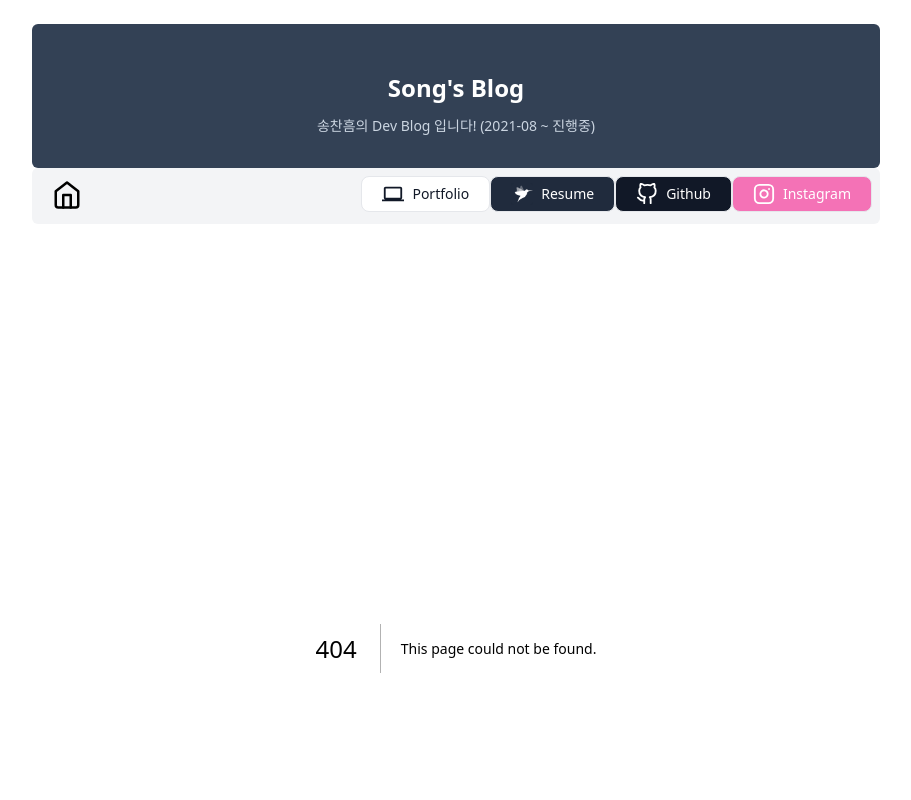
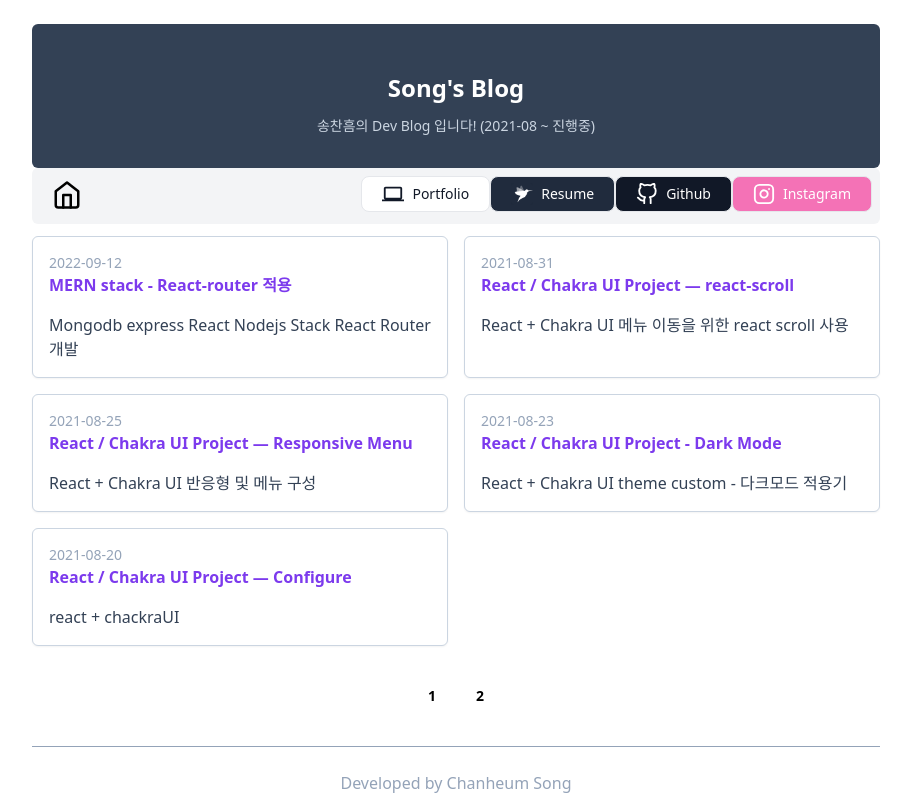
Before and after one commit to Songchanheum/songsblog, a Next.js app: page /blog/1 in a window 1280 px wide. Before the commit this address had no page. Shown: the top 800 px of the page, without its empty margins (184-1095 px from the left). Built offline with nearby package versions, Linux system fonts and the light colour scheme.

Commit message:
feat(pagination): 페이징 작업 진행중

```diff
--- /dev/null
+++ b/app/blog/[page]/page.tsx
@@ -0,0 +1,56 @@
+import { GetStaticPaths, GetStaticProps, GetStaticPropsContext } from "next";
+import Pagination from "@/components/Pagination";
+import getPostMetadata from "@/components/getPostMetadata";
+import PostPreview from "@/components/PostPreview";
+import getProducts from "@/components/getProducts";
+
+export const dynamicParams = true;
+export const PER_PAGE = 5;
+
+type PageProps = {
+  products: any[];
+  currentPage: number;
+  totalProducts: number;
+};
+
+const productPaging = async (props: any) => {
+  const page = Number(props?.page) || 1;
+  const { products, total } = await getProducts({ limit: PER_PAGE, page });
+
+  if (!products.length) {
+    return {
+      notFound: true,
+    };
+  }
+
+  return {
+    products,
+    totalProducts: total,
+    currentPage: page,
+  };
+};
+async function PaginatedPage(props: any) {
+  const { products, currentPage, totalProducts } = await productPaging(props);
+
+  const postPreviews = products?.map((post) => (
+    <PostPreview key={post.slug} {...post} />
+  ));
+  return (
+    <div>
+      <div className="grid grid-cols-1 md:grid-cols-2 gap-4">
+        {postPreviews}
+      </div>
+      <Pagination
+        totalItems={totalProducts === undefined ? 0 : totalProducts}
+        currentPage={currentPage === undefined ? 0 : currentPage}
+        itemsPerPage={PER_PAGE}
+        renderPageLink={(page) => `/blog/${page}`}
+      />
+    </div>
+  );
+}
+export const generateStaticParams = async () => {
+  return Array.from({ length: 5 }).map((_, i) => `/blog/${i + 2}`);
+};
+
+export default PaginatedPage;
--- a/app/layout.tsx
+++ b/app/layout.tsx
@@ -21,7 +21,7 @@ export default function RootLayout({
             ✨ 7년차 WEB 개발자
             <br />✨ 3년차 Front-end 개발자
             <br />✨ (주)알티모빌리티 근무 중
-            <br />✨ 이 Web은 NextJS/Typescript 와 TailwindCSS 로 구성되어
+            <br />✨ 이 Blog Web은 NextJS/Typescript 와 TailwindCSS 로 구성되어
             있습니다.
           </span>
         </div>
--- a/app/page.tsx
+++ b/app/page.tsx
@@ -10,4 +10,5 @@ const HomePage = () => {
     <div className="grid grid-cols-1 md:grid-cols-2 gap-4">{postPreviews}</div>
   );
 };
+
 export default HomePage;
--- a/components/IntroduceMenu.tsx
+++ b/components/IntroduceMenu.tsx
@@ -6,7 +6,7 @@ import Link from "next/link";
 const IntroduceMenu = () => {
   return (
     <>
-      <div className="hidden lg:flex flex-start bg-gray-100 p-2 mb-6 rounded-md">
+      <div className="hidden lg:flex flex-start bg-gray-100 p-2 mb-3 rounded-md">
         <Link href={`/`}>
           <button
             type="button"
--- /dev/null
+++ b/components/Pagination.tsx
@@ -0,0 +1,47 @@
+import Link from "next/link";
+import usePagination from "../hooks/usePagination";
+
+export type PaginationProps = {
+  totalItems: number;
+  currentPage: number;
+  renderPageLink: (page: number) => string;
+  itemsPerPage?: number;
+};
+
+export const dotts = "...";
+
+const Pagination = ({
+  totalItems,
+  currentPage,
+  itemsPerPage = 10,
+  renderPageLink,
+}: PaginationProps) => {
+  const pages = usePagination(totalItems, currentPage, itemsPerPage);
+
+  return (
+    <div className="flex items-center justify-center my-8">
+      {pages.map((pageNumber, i) =>
+        pageNumber === dotts ? (
+          <span
+            key={i}
+            className="px-4 py-2 rounded-full text-sm font-semibold text-black"
+          >
+            {pageNumber}
+          </span>
+        ) : (
+          <Link
+            key={i}
+            href={renderPageLink(pageNumber as number)}
+            className={`${
+              pageNumber === currentPage ? "text-success-dark" : "text-black"
+            } px-4 py-2 mx-1 rounded-full text-sm font-semibold no-underline`}
+          >
+            {pageNumber}
+          </Link>
+        )
+      )}
+    </div>
+  );
+};
+
+export default Pagination;
--- /dev/null
+++ b/components/getProducts.ts
@@ -0,0 +1,13 @@
+import getPostMetadata from "./getPostMetadata";
+
+export default async function getProducts({
+  limit,
+  page,
+}: {
+  limit: number;
+  page: number;
+}) {
+  const products = getPostMetadata();
+  const paginatedProducts = products.slice((page - 1) * limit, page * limit);
+  return { products: paginatedProducts, total: products.length };
+}
--- /dev/null
+++ b/hooks/usePagination.ts
@@ -0,0 +1,35 @@
+import { dotts } from "../components/Pagination";
+
+const getPages = (length: number, inc: number = 1) =>
+  Array.from({ length }, (_, i) => i + inc);
+
+export default function usePagination(
+  totalItems: number,
+  currentPage: number,
+  itemsPerPage: number
+) {
+  const totalPages = Math.ceil(totalItems / itemsPerPage);
+
+  // -> 1 2 3 4 5
+  if (totalPages <= 5) {
+    return getPages(totalPages);
+  }
+  // -> 1 2 3 4 ... 10
+  if (currentPage <= 3) {
+    return [1, 2, 3, 4, dotts, totalPages];
+  }
+  // -> 1 ... 4 5 6 ... 10
+  if (currentPage < totalPages - 2) {
+    return [
+      1,
+      dotts,
+      currentPage - 1,
+      currentPage,
+      currentPage + 1,
+      dotts,
+      totalPages,
+    ];
+  }
+  // -> 1 ... 7 8 9 10
+  return [1, dotts, ...getPages(4, totalPages - 3)];
+}
```
